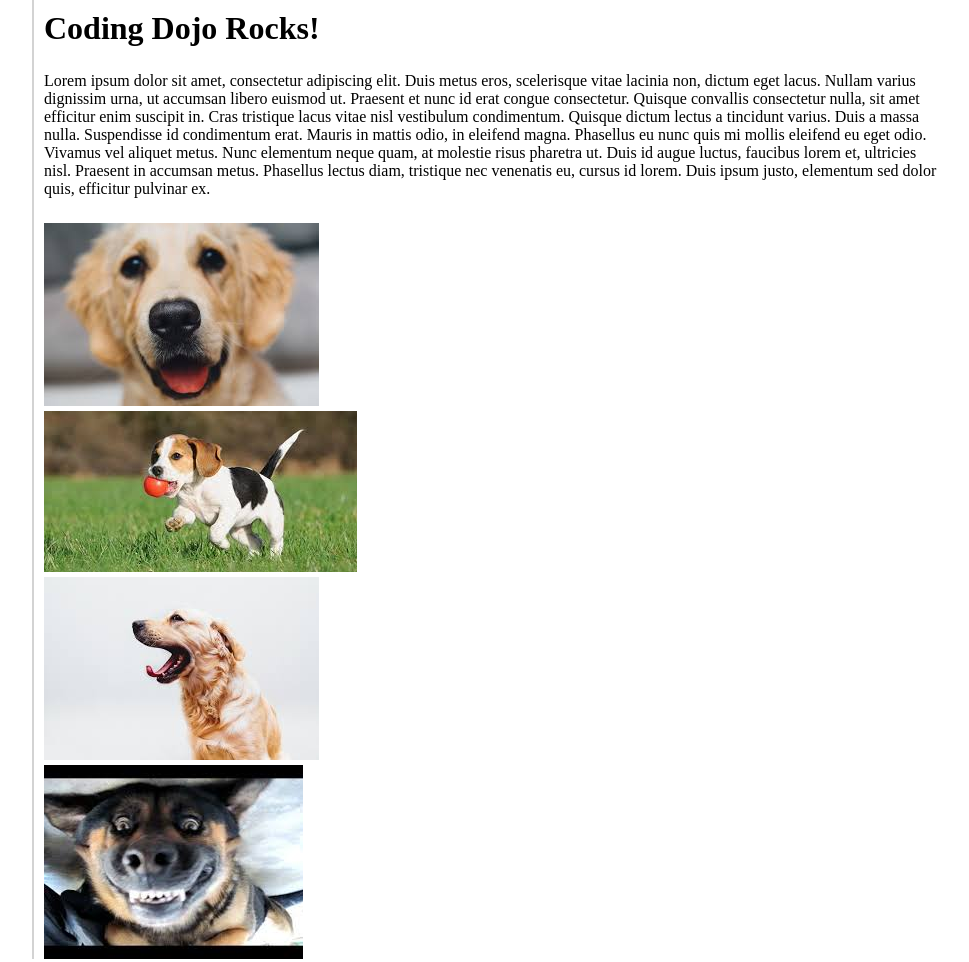
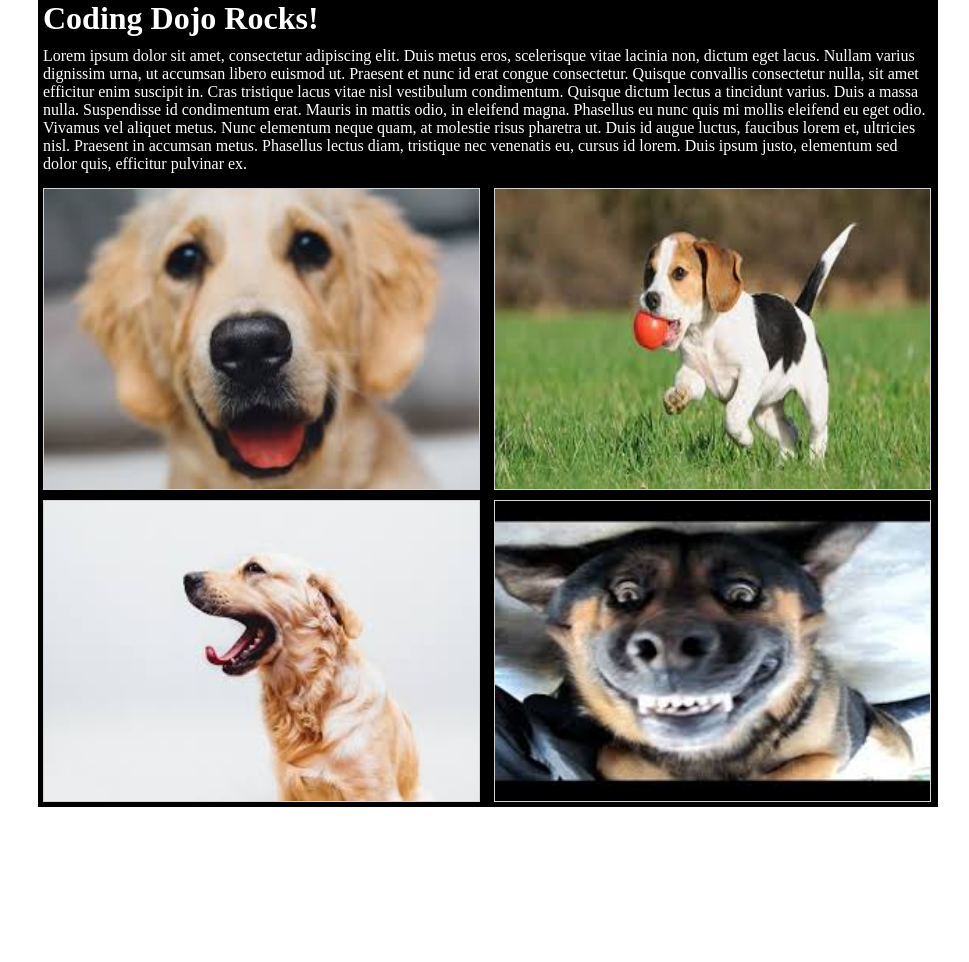
Before and after one commit to nppat/branchMerge, a plain HTML site: page index.html in a window 1280 px wide. Shown: the whole page, without its empty margins (152-1121 px from the left). After the commit the page ends 807 px from the top, so only its background shows below. Drawn offline with Linux system fonts and the light colour scheme.

Commit message:
update css

```diff
--- a/style.css
+++ b/style.css
@@ -6,17 +6,23 @@
 #container {
 	width: 900px;
 	margin: 0 auto;
-	padding: 10px 0 0 10px;
-	border-left: 2px solid lightgray;
+	background-color: #000;
 }
 
+h1 {
+	margin: 5px 5px 25px 5px;
+}
 h1,
 p {
-	margin-bottom: 25px;
+	color: #fff;
+	margin: 0 5px 10px 5px;
 }
 
 img {
-	display: block;
+	width: 435px;
+	height: 300px;
+	display: inline-block;
 	vertical-align: top;
-	margin-bottom: 5px;
+	margin: 5px;
+	border: 1px solid lightgrey;
 }
```
